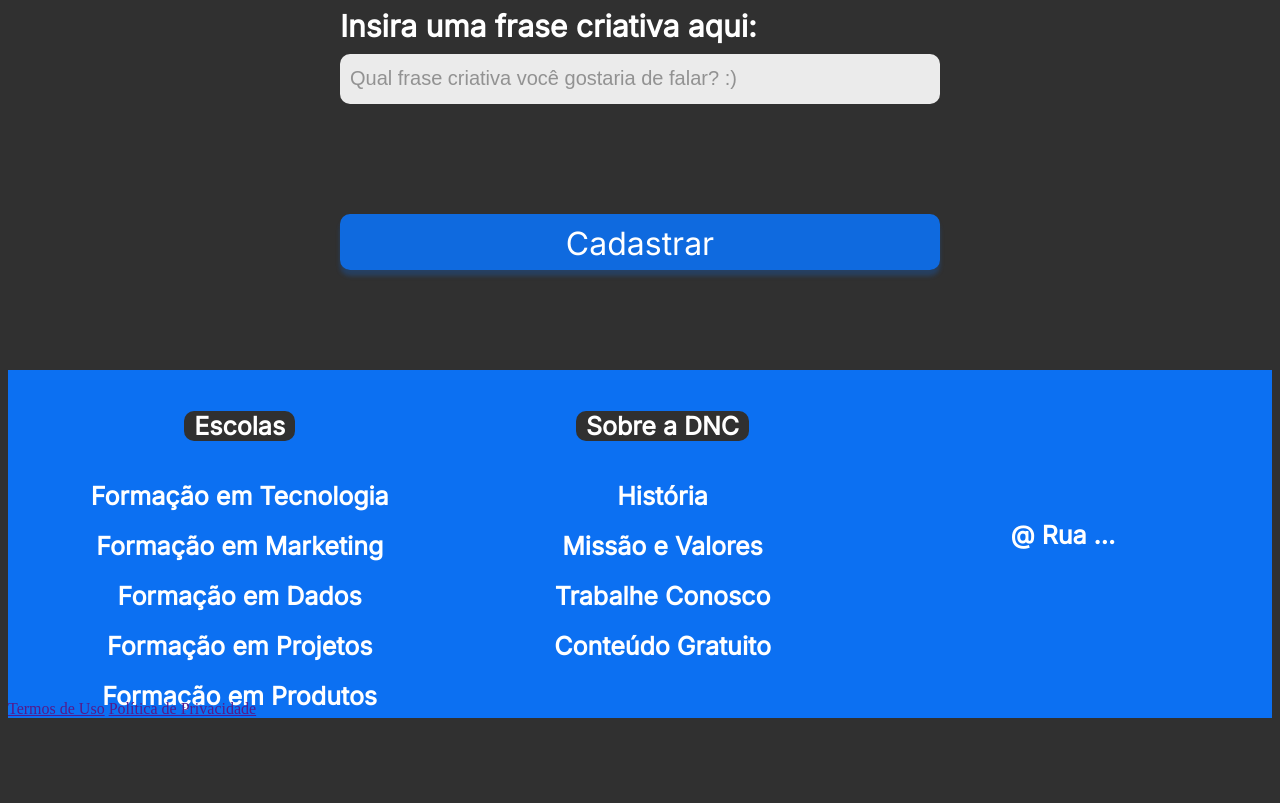
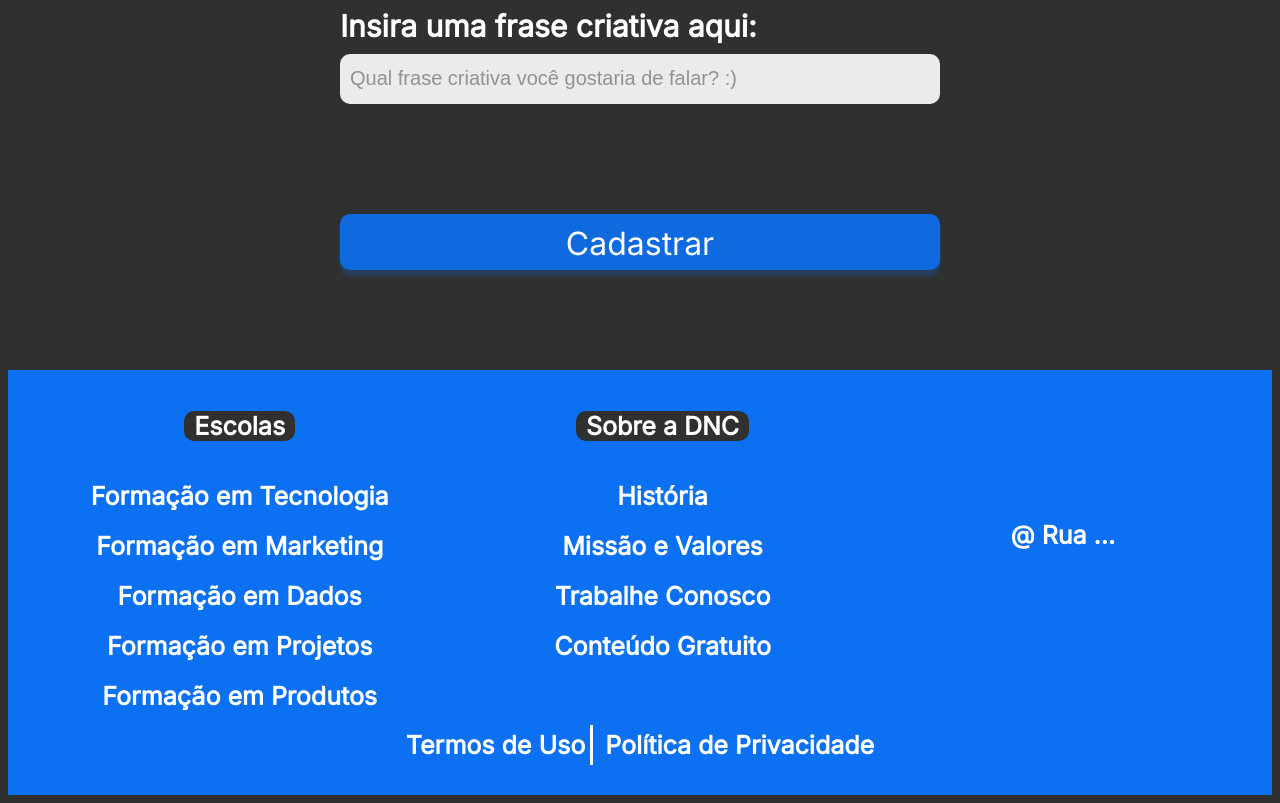
Before and after one commit to mocelinRM/bootcamp-dnc, a plain HTML site: page index.html in a window 1280 px wide. Shown: the part 1259-2062 px from the top of the page. Before the commit the page ends 1990 px from the top, so only its background shows below. Drawn offline with Linux system fonts and the light colour scheme.

Commit message:
Finalizando o Footer

```diff
--- a/style.css
+++ b/style.css
@@ -254,3 +254,29 @@ body {
                 width: 20%;
                 text-align: center;
             }
+
+            footer .linha2 {
+                height: 35px;
+
+                font-weight: 600;
+                font-size: 25px;
+                font-family: var(--fonte-padrao);
+                text-align: center;
+                margin: 0px;
+                padding: 30px;
+            }
+
+            footer .linha2 a:hover {
+                color: var(--cinza-hover);
+            }
+
+            footer .linha2 a{
+                color: white;
+                text-decoration: none;
+                padding: 5px;
+            }
+
+            /* borda no primeiro item */
+            footer .linha2 a:first-child {
+                border-right: 3px solid white;
+            }
```
